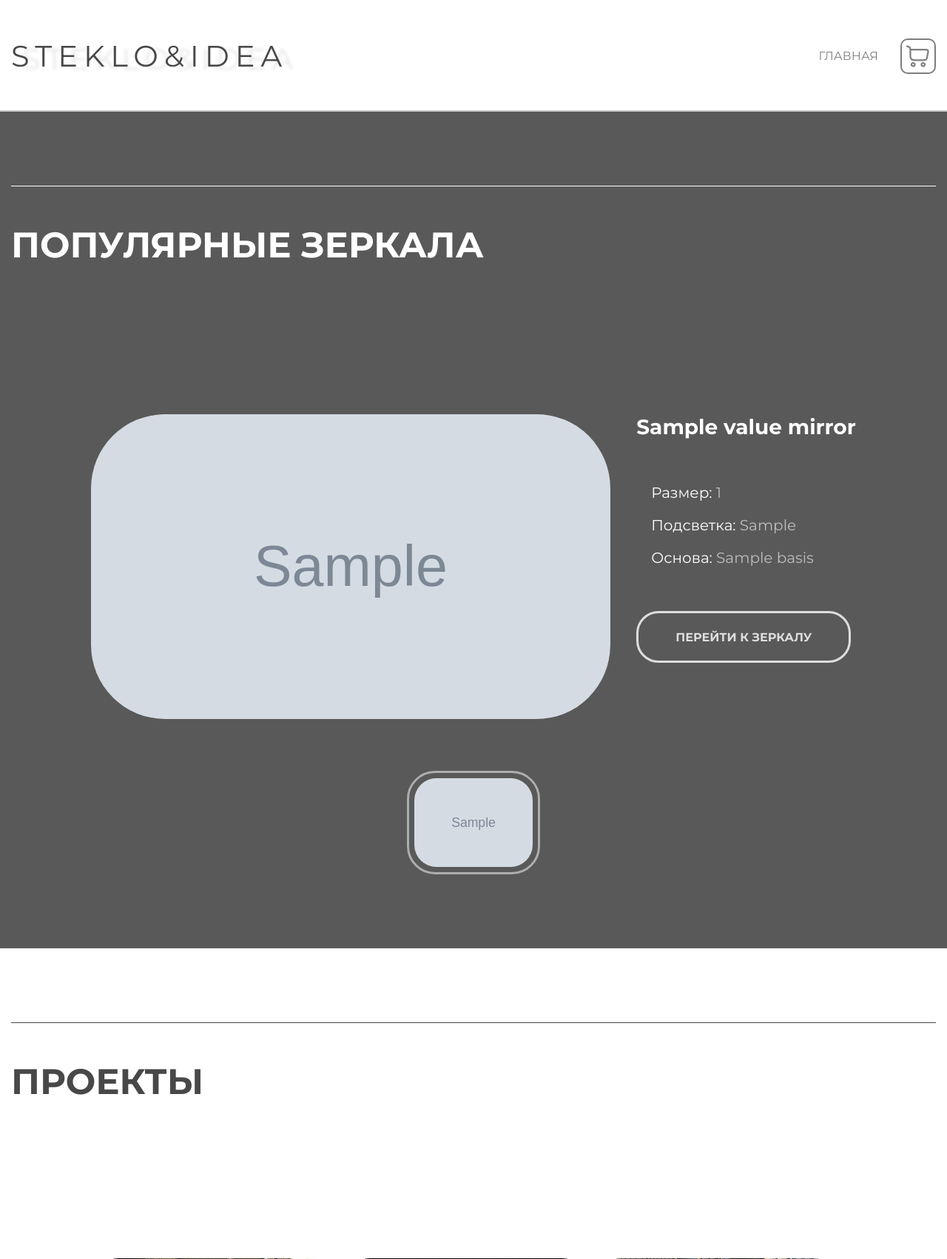
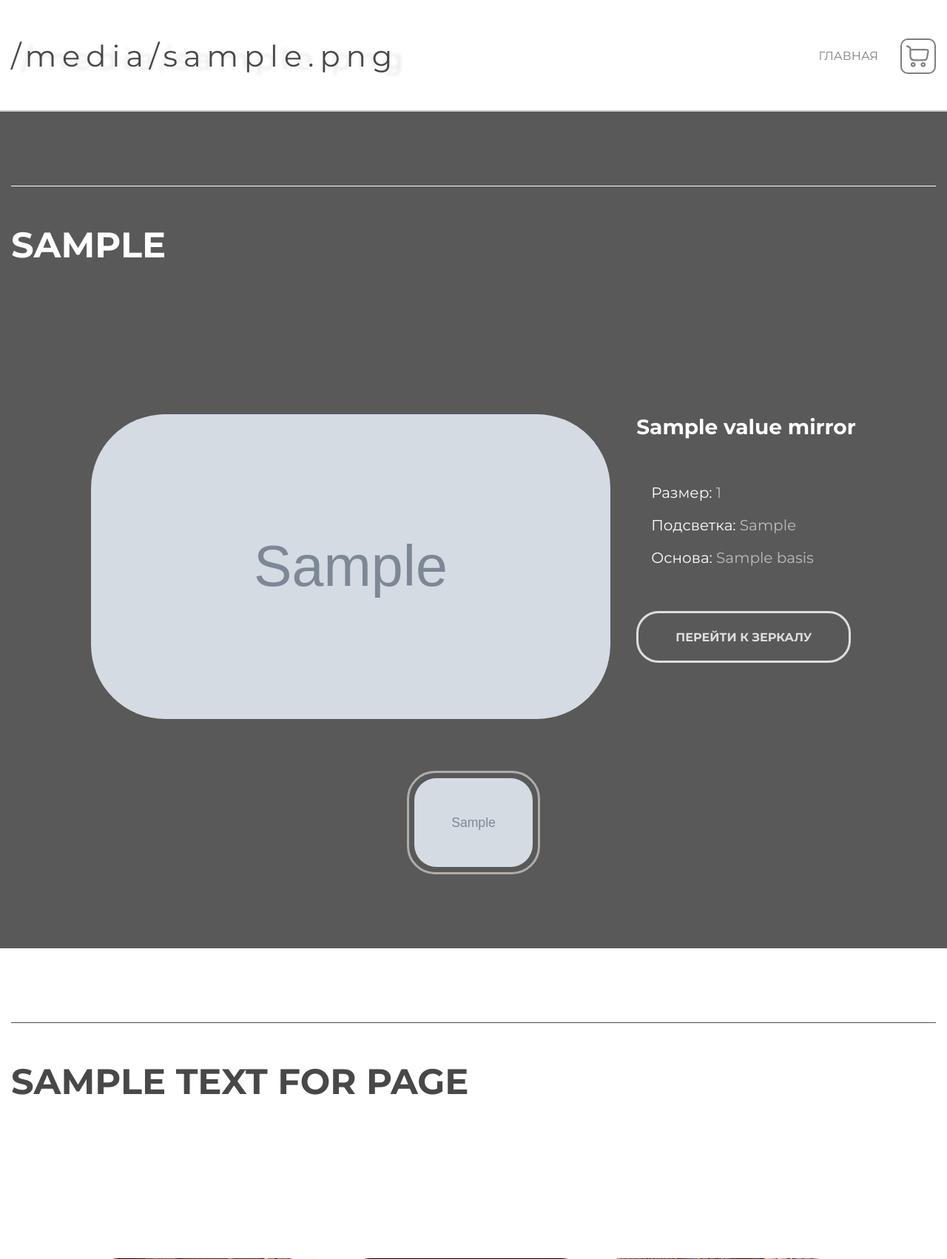
Before and after one commit to pohuyproyebali/storeStekloIdea, a Django app: template templates/index.html in a window 1280 px wide. Shown: the top 1702 px of the page at 74% size. Run offline with Django 4.2, Linux system fonts and the light colour scheme; the template is opened without the code that fills it: most values are stand-ins (such as "Sample title", 1, 10 or a date in 2020); grey boxes marked "Sample" are stand-in pictures.

Commit message:
Заголовки на главной. Добавленна информация о странице, реализована возможность смены лого

```diff
--- a/templates/base.html
+++ b/templates/base.html
@@ -15,7 +15,7 @@
     <link rel="stylesheet" type="text/css" href="//cdn.jsdelivr.net/npm/slick-carousel@1.8.1/slick/slick.css" />
     <link rel="icon" href="">
     <link rel="stylesheet" href="{% static '/css/style.css' %}">
-    <title>STEKLO&IDEA</title>
+    <title>{{ context.info_for_page.logo }}</title>
 </head>
 
 <body>
@@ -26,7 +26,7 @@
                 <div class="container">
                     <div class="header__nav-block">
                         <a href="{% url 'main_page' %}">
-                            <p class="header__logo header__logo-goods">STEKLO&IDEA</p>
+                            <p class="header__logo header__logo-goods">{{ context.info_for_page.logo }}</p>
                         </a>
                         <div class="header__nav">
                             <a class="nav__link" href="{% url 'main_page' %}">
@@ -66,7 +66,7 @@
                 <div class="container">
                     <div class="header__nav-block">
                         <a href="{% url 'main_page' %}">
-                            <p class="header__logo">STEKLO&IDEA</p>
+                            <p class="header__logo">{{ context.info_for_page.logo }}</p>
                         </a>
                         <div class="header__nav">
                             <a class="nav__link" href="{% url 'goods' %}">
@@ -83,7 +83,7 @@
                             </div>
                             <div class="header__burger__block">
                                 <div class="burger__nav">
-                                    <p class="burger__logo">STEKLO&IDEA</p>
+                                    <p class="burger__logo">{{ context.info_for_page.logo }}</p>
                                     <a class="burger__nav__link" href="{% url 'goods' %}">
                                         <p class="burger__nav__item">Каталог</p>
                                     </a>
@@ -134,11 +134,11 @@
             <div class="container">
                 <div class="footer__block">
                     <hr class="line line-white">
-                    <div class="title title-white">Контакты</div>
+                    <div class="title title-white">{{ context.info_for_page.text_for_footer }}</div>
                     <div class="footer__info">
                         <div class="footer__contacts">
                             <p class="footer__title">Россия</p>
-                            <p class="footer-contacts__item">STEKLO&IDEA</p>
+                            <p class="footer-contacts__item">{{ context.info_for_page.logo }}</p>
                             <p class="footer-contacts__item">Красноярск, ул. Кольцевая, 5</p>
                             <a class="footer-contacts__item footer-item__bolder" href="tel:+79955721248">+7 (995) 572
                                 12-48</a>
@@ -168,7 +168,7 @@
                                 </div>
                                 <div class="footer-links__column">
                                     <a href="" class="footer-links__item">Проекты</a>
-                                    <a href="" class="footer-links__item">Каталог</a>
+                                    <a href="{% url 'goods' %}" class="footer-links__item">Каталог</a>
                                 </div>
                             </div>
                         </div>
--- a/templates/index.html
+++ b/templates/index.html
@@ -6,7 +6,7 @@
             <div class="popular-mirrors">
                 <div class="container">
                     <hr class="line line-white">
-                    <p class="title title-white">Популярные зеркала</p>
+                    <p class="title title-white">{{ context.text_for_page.popular_block }}</p>
                     <div class="popular-mirrors__block">
                         <div class="mirror-show">
                             {% for key_mirror, value_mirror in context.mirrors.items %}
@@ -87,7 +87,7 @@
                 </div>
                 <div class="container">
                     <hr class="line line-dark">
-                    <div class="title title-dark">Проекты</div>
+                    <div class="title title-dark">{{ context.text_for_page.project_titles_block }}</div>
                     <div class="projects__block">
                         <div class="projects__slider">
                             <div class="projects__slide">
@@ -121,7 +121,7 @@
             <div class="often-questions">
                 <div class="container">
                     <hr class="line line-white">
-                    <p class="title title-white">Частые вопросы</p>
+                    <p class="title title-white">{{ context.text_for_page.faq_titles_block }}</p>
                     <div class="often-questions__block">
                         <div class="question">
                             <hr class="line line-white line-question">
@@ -189,7 +189,7 @@
             <div class="parallax__fixed">
                 <div class="parallax__block">
                     <hr class="line line-dark txt-fixed">
-                    <div class="title title-dark txt-fixed">Процесс разработки</div>
+                    <div class="title title-dark txt-fixed">{{ context.text_for_page.development_process_titles_block }}</div>
                     <div class="horizontal-scroll__wrapper">
                         <div class="img__wrapper">
                             <div class="img__block">
@@ -277,7 +277,7 @@
             <div class="contact-us">
                 <div class="container">
                     <hr class="line line-white">
-                    <div class="title title-white">Связь с нами</div>
+                    <div class="title title-white">{{ context.text_for_page.contact_us_titles_block }}</div>
                     <div class="contact-us__block">
                         <div class="form__item">
                             <input placeholder="Имя" type="text" class="form__input">
```
Also changed, not shown: pages/views.py (+17 -2 lines), products/views.py (+6 -1 lines), db.sqlite3.
